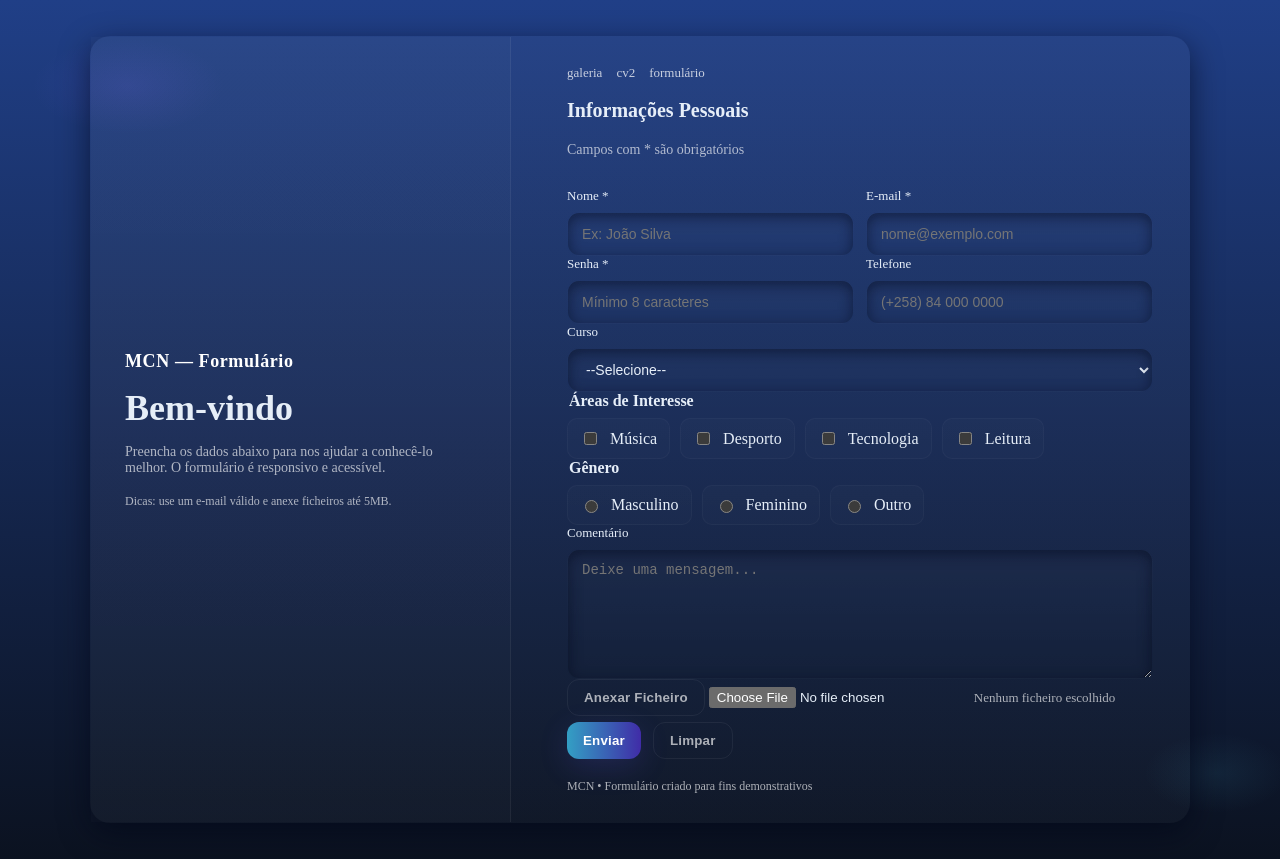
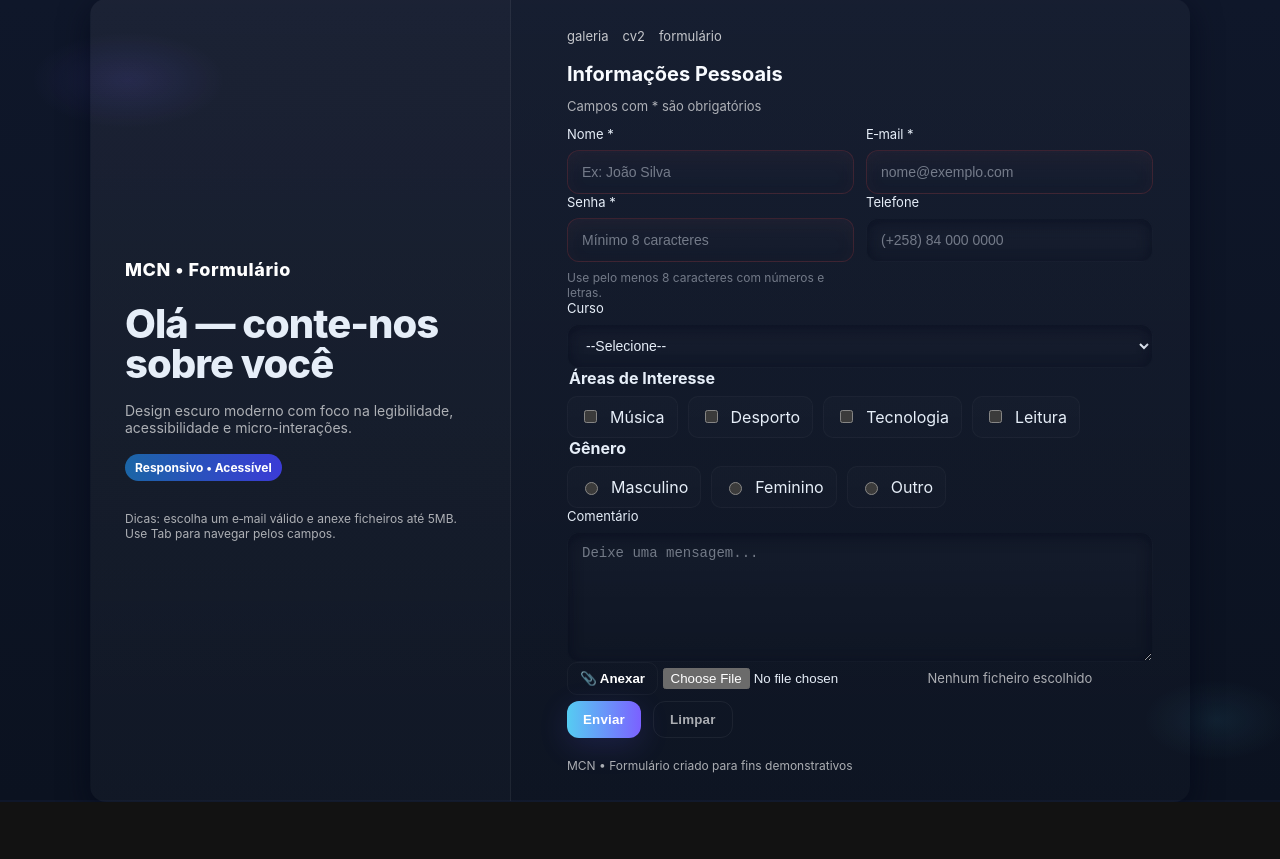
Before and after one commit to MCN890/DPWHTML, a plain HTML site: page formulário.html in a window 1280 px wide. After the commit the page ends 802 px from the top, so only its background shows below. Drawn offline with Linux system fonts and the light colour scheme.

Commit message:
Update formulário.html

```diff
--- a/formulário.html
+++ b/formulário.html
@@ -3,15 +3,15 @@
 <head>
   <meta charset="utf-8">
   <meta name="viewport" content="width=device-width, initial-scale=1">
-  <title>MCN — Formulário Elegante</title>
+  <title>MCN — Formulário Elegante (Novo Estilo)</title>
   <style>
     :root{
---bg-1: #203f87; /* base dark */
---bg-2: #0b1220; /* deep */
+      --bg-1: #0f172a;           /* base dark */
+      --bg-2: #0b1220;           /* deep */
       --card: rgba(255,255,255,0.05);
       --glass: rgba(255,255,255,0.04);
---accent: linear-gradient(90deg,#339fc4 0%, #402ca7 100%);
---accent-solid: #2d3699;
+      --accent: linear-gradient(90deg,#56CCF2 0%, #7B61FF 100%);
+      --accent-solid: #6f7cff;
       --muted: rgba(255,255,255,0.65);
       --radius: 16px;
       --shadow: 0 10px 30px rgba(2,6,23,0.6);
@@ -21,9 +21,11 @@
       --transition: 200ms ease;
       --gap: 14px;
       color-scheme: dark;
-font-family: Inter, ui-sans-serif, system-ui, -apple-system, "Segoe
+      font-family: Inter, ui-sans-serif, system-ui, -apple-system, "Segoe UI", Roboto, "Helvetica Neue", Arial;
     }
+
     *{box-sizing:border-box}
+    html,body{height:100%}
     body{
       margin:0;
       background: radial-gradient(1200px 600px at 10% 10%, rgba(123,97,255,0.12), transparent 8%),
@@ -41,11 +43,9 @@ border-radius:calc(var(--radius) + 4px); padding:1px; /* subtle outline */
       box-shadow: var(--shadow);
     }
 
-
-@media (max-width:980px){
-.container{grid-template-columns:1fr; padding:10px}
-.side{display:none}
-.panel{border-radius:12px}
+    .panel{
+      background: linear-gradient(180deg, rgba(255,255,255,0.03), rgba(255,255,255,0.01));
+      border-radius:var(--radius); overflow:hidden; display:flex; min-height:480px;
     }
 
     .side{
@@ -53,25 +53,26 @@ padding:34px; width:420px; background: linear-gradient(180deg, rgba(255,255,255,
       display:flex; flex-direction:column; gap:18px; justify-content:center; align-items:flex-start;
       border-right:1px solid var(--glass-border);
     }
+
     .brand{font-weight:800; letter-spacing:0.6px; font-size:18px; color: white}
     .hero{font-size:40px; line-height:1; font-weight:800; letter-spacing:-1px; margin-top:6px}
     .subtitle{color:var(--muted); font-size:14px}
-.badge{padding:6px 10px; border-radius:999px; font-weight:700; background: linear-gradient(90deg,#ffffff, #b2b2b7); color:white; font-size:12px}
+    .badge{padding:6px 10px; border-radius:999px; font-weight:700; background: linear-gradient(90deg,#1b65a6, #3b3bd6); color:white; font-size:12px}
 
     main{
       padding:28px 36px; display:flex; flex-direction:column; gap:12px; flex:1;
     }
 
-    h1{margin:0 0 8px 0; font-size:20px}
-    p.lead{margin:0 0 18px 0; color:var(--muted); font-size:14px}
+    h1{margin:0; font-size:20px; color:#f8fbff}
+    p.lead{margin:0;color:var(--muted);font-size:13px}
 
-    form{display:grid; gap:14px}
-    fieldset{border:0; padding:0;margin:0}
+    form{display:grid; gap:12px}
+    fieldset{border:0;padding:0;margin:0}
 
     .grid-2{display:grid; grid-template-columns:1fr 1fr; gap:12px}
-    label.input{
-      display:flex; flex-direction:column; gap:8px; font-size:13px;
-    }
+
+    label.input{display:flex; flex-direction:column; gap:8px; font-size:13px}
+
     input[type="text"], input[type="email"], input[type="password"], input[type="tel"], select, textarea{
       padding:12px 14px; border-radius:12px; border:1px solid transparent; background:linear-gradient(180deg, rgba(255,255,255,0.02), transparent);
       outline:none; font-size:14px; color: #e6eef8; backdrop-filter: blur(6px);
@@ -79,14 +80,15 @@ transition: transform var(--transition), box-shadow var(--transition), border-co
       box-shadow: 0 4px 14px rgba(2,6,23,0.5) inset;
       min-height:44px;
     }
-    input:focus, select:focus, textarea:focus{border-color:var(--accent-end); box-shadow:0 6px 20px rgba(138,125,255,0.12)}
+
+    input::placeholder, textarea::placeholder{color: rgba(230,238,248,0.45)}
+    input:focus, select:focus, textarea:focus{transform:translateY(-2px); box-shadow: 0 12px 40px rgba(103,83,255,0.12); border:1px solid rgba(127,110,255,0.22)}
+
     textarea{min-height:130px; resize:vertical}
-
 
     .choices{display:flex; gap:10px; flex-wrap:wrap}
     .checkbox, .radio{display:inline-flex; align-items:center; gap:10px; padding:10px 12px; border-radius:10px; background: linear-gradient(180deg, rgba(255,255,255,0.015), rgba(255,255,255,0.01)); border:1px solid rgba(255,255,255,0.03); cursor:pointer; user-select:none}
     .checkbox input, .radio input{accent-color: var(--accent-solid)}
-
 
     .file-wrap{display:flex; gap:12px; align-items:center}
     .file-name{font-size:13px; color:var(--muted); max-width:320px; overflow:hidden; text-overflow:ellipsis; white-space:nowrap}
@@ -95,30 +97,33 @@ min-height:44px;
     .actions{display:flex; gap:12px; margin-top:6px}
     .btn{padding:10px 16px; border-radius:12px; border:0; cursor:pointer; font-weight:700; letter-spacing:0.2px}
 
-
     .btn-primary{
       background: var(--accent); color:white; box-shadow: 0 8px 30px rgba(107,92,255,0.16);
       transition: transform 160ms ease, box-shadow 160ms ease;
     }
     .btn-primary:hover{transform:translateY(-3px)}
 
-
     .btn-ghost{background:transparent; border:1px solid rgba(255,255,255,0.06); color:var(--muted)}
 
     nav.topnav{display:flex; gap:14px; margin-bottom:6px}
     nav.topnav a{color:rgba(255,255,255,0.75); text-decoration:none; font-size:13px}
 
-
     .note{font-size:12px; color:var(--muted)}
     footer.small{font-size:12px; color:var(--muted); margin-top:8px}
 
+    /* validation styles */
+    input:invalid{border:1px solid rgba(239,68,68,0.18); box-shadow: 0 6px 20px rgba(239,68,68,0.04) inset}
+
+    /* responsive */
+    @media (max-width:980px){
+      .container{grid-template-columns:1fr; padding:10px}
+      .side{display:none}
+      .panel{border-radius:12px}
     }
-
 
     /* small helper */
     .muted{color:var(--muted)}
     .hint{font-size:12px;color:rgba(230,238,248,0.45)}
-
 
     /* small file button style */
     .file-btn{padding:8px 12px;border-radius:10px;border:1px solid rgba(255,255,255,0.04);background:transparent;font-weight:700}
@@ -126,12 +131,13 @@ footer.small{font-size:12px; color:var(--muted); margin-top:8px}
   </style>
 </head>
 <body>
-  <div class="container" role="region" aria-label="Formulário MCN">
+  <div class="container panel" role="region" aria-label="Formulário MCN - Novo Estilo">
     <aside class="side">
-      <div class="brand">MCN — Formulário</div>
-      <div style="font-size:36px;font-weight:700;line-height:1">Bem-vindo</div>
-      <div class="subtitle">Preencha os dados abaixo para nos ajudar a conhecê-lo melhor. O formulário é responsivo e acessível.</div>
-      <div class="note">Dicas: use um e-mail válido e anexe ficheiros até 5MB.</div>
+      <div class="brand">MCN • Formulário</div>
+      <div class="hero">Olá — conte-nos sobre você</div>
+      <div class="subtitle">Design escuro moderno com foco na legibilidade, acessibilidade e micro-interações.</div>
+      <div class="badge">Responsivo • Acessível</div>
+      <div style="margin-top:12px" class="note">Dicas: escolha um e‑mail válido e anexe ficheiros até 5MB. Use Tab para navegar pelos campos.</div>
     </aside>
 
     <main>
@@ -158,7 +164,8 @@ footer.small{font-size:12px; color:var(--muted); margin-top:8px}
 
           <div class="grid-2">
             <label class="input">Senha *
-              <input type="password" name="senha" id="senha" required placeholder="Mínimo 8 caracteres">
+              <input type="password" name="senha" id="senha" required placeholder="Mínimo 8 caracteres" minlength="8">
+              <div class="hint">Use pelo menos 8 caracteres com números e letras.</div>
             </label>
 
             <label class="input">Telefone
@@ -176,8 +183,8 @@ footer.small{font-size:12px; color:var(--muted); margin-top:8px}
           </label>
 
           <fieldset>
-            <legend style="font-weight:600;margin-bottom:8px">Áreas de Interesse</legend>
-            <div class="choices">
+            <legend style="font-weight:700;margin-bottom:8px">Áreas de Interesse</legend>
+            <div class="choices" role="group" aria-label="Áreas de Interesse">
               <label class="checkbox"><input type="checkbox" name="interesse[]" value="Musica"> Música</label>
               <label class="checkbox"><input type="checkbox" name="interesse[]" value="Desporto"> Desporto</label>
               <label class="checkbox"><input type="checkbox" name="interesse[]" value="Tecnologia"> Tecnologia</label>
@@ -186,8 +193,8 @@ footer.small{font-size:12px; color:var(--muted); margin-top:8px}
           </fieldset>
 
           <fieldset>
-            <legend style="font-weight:600;margin-bottom:8px">Gênero</legend>
-            <div class="choices">
+            <legend style="font-weight:700;margin-bottom:8px">Gênero</legend>
+            <div class="choices" role="radiogroup" aria-label="Gênero">
               <label class="radio"><input type="radio" name="genero" value="Masculino"> Masculino</label>
               <label class="radio"><input type="radio" name="genero" value="Feminino"> Feminino</label>
               <label class="radio"><input type="radio" name="genero" value="Outro"> Outro</label>
@@ -200,7 +207,7 @@ footer.small{font-size:12px; color:var(--muted); margin-top:8px}
 
           <div class="file-wrap">
             <div class="file-input">
-              <button type="button" class="btn btn-ghost" id="btnFile">Anexar Ficheiro</button>
+              <button type="button" class="file-btn" id="btnFile">📎 Anexar</button>
               <input type="file" id="ficheiro" name="ficheiro" aria-label="Anexar ficheiro">
             </div>
             <div class="file-name" id="fileName">Nenhum ficheiro escolhido</div>
```
Lines whose indentation alone changed are shown as unchanged.
